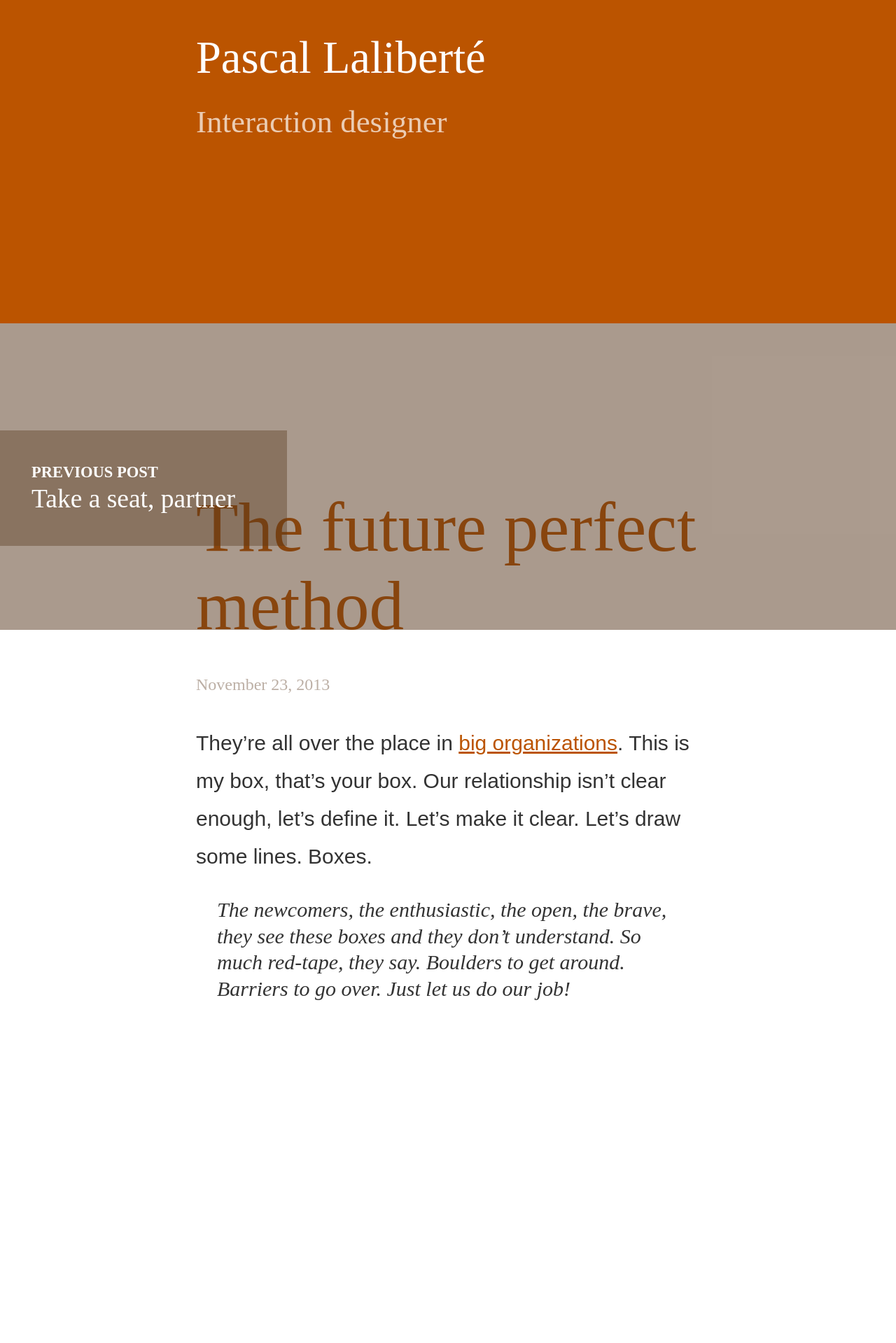
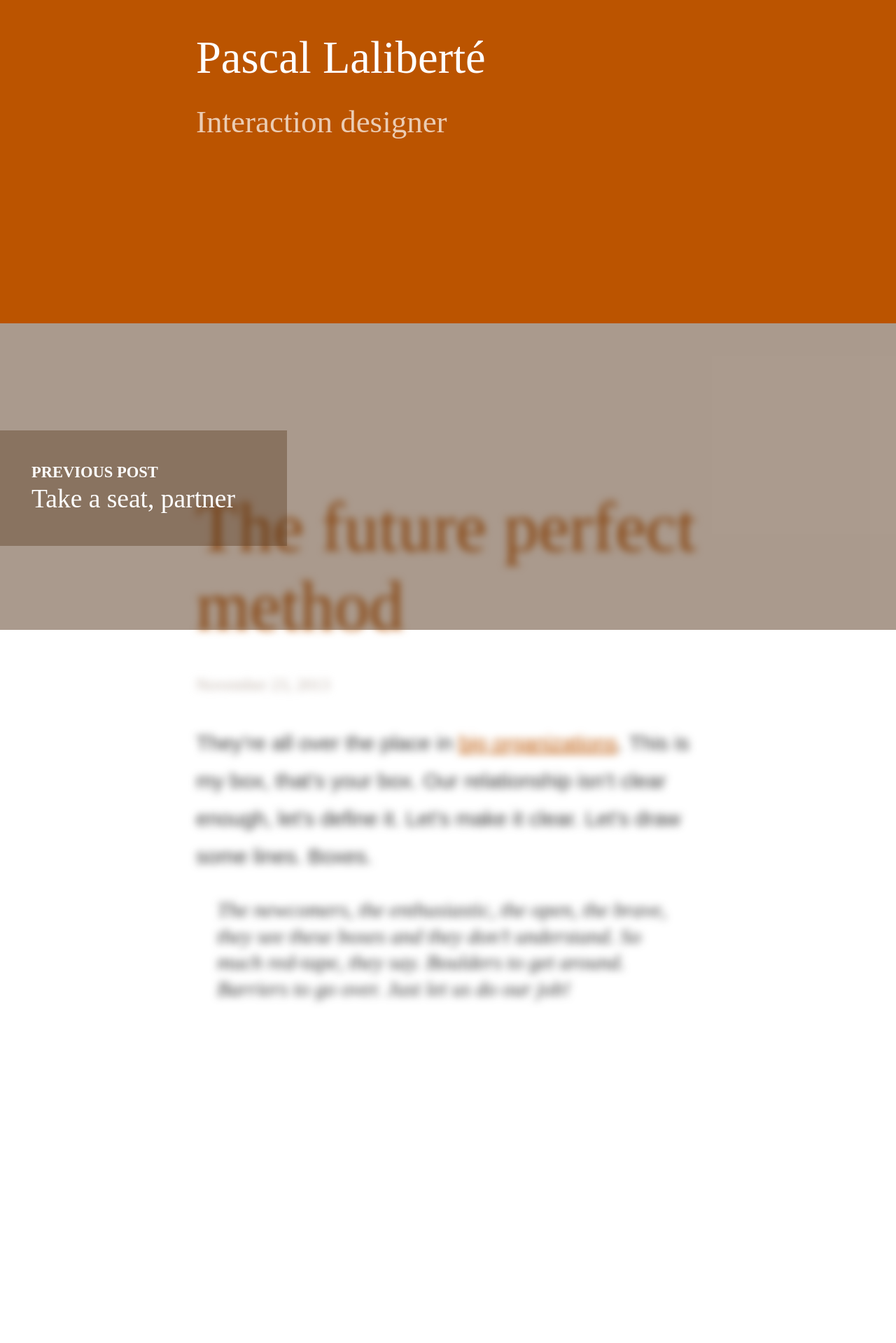
Before and after one commit to pascallaliberte/by.pascallaliberte.me, a Jekyll site: the page built from _posts/2013-11-23-the-future-perfect-method.md, in a window 1280 px wide. Shown: the whole page at 70% size. Built offline with Jekyll 4.4.1, drawn with Linux system fonts in a browser that asks for light colours; nearby versions of some CDN libraries.

Commit message:
Added a blur effect to the post when is-top (top gutter is fully shown)

```diff
--- a/a/css/screen.css
+++ b/a/css/screen.css
@@ -461,6 +461,12 @@ div.intro {
 }
 
 /* line 34, ../sass/layouts/post.sass */
+.is-top .post {
+  filter: blur(6px);
+  -webkit-filter: blur(6px);
+}
+
+/* line 38, ../sass/layouts/post.sass */
 .post h2 {
   font-size: 22px;
   font-size: 2.2rem;
@@ -476,7 +482,7 @@ div.intro {
   font-style: normal;
 }
 
-/* line 44, ../sass/layouts/post.sass */
+/* line 48, ../sass/layouts/post.sass */
 .post p {
   text-indent: 0em;
   margin-top: 0;
@@ -487,7 +493,7 @@ div.intro {
   font-style: normal;
 }
 
-/* line 52, ../sass/layouts/post.sass */
+/* line 56, ../sass/layouts/post.sass */
 .post-details > p:first-of-type {
   text-indent: 0;
   font-size: 20px;
@@ -501,7 +507,7 @@ div.intro {
   font-style: normal;
 }
 @media (min-width: 512px) and (min-height: 25em) {
-  /* line 52, ../sass/layouts/post.sass */
+  /* line 56, ../sass/layouts/post.sass */
   .post-details > p:first-of-type {
     line-height: 36px;
     line-height: 3.6rem;
@@ -510,7 +516,7 @@ div.intro {
   }
 }
 
-/* line 64, ../sass/layouts/post.sass */
+/* line 68, ../sass/layouts/post.sass */
 .post blockquote {
   margin-bottom: 25px;
   margin-bottom: 2.5rem;
@@ -527,7 +533,7 @@ div.intro {
   font-style: italic;
 }
 
-/* line 74, ../sass/layouts/post.sass */
+/* line 78, ../sass/layouts/post.sass */
 .post blockquote p {
   font-size: 1em;
   font-family: inherit;
@@ -535,56 +541,56 @@ div.intro {
   font-style: inherit;
 }
 
-/* line 80, ../sass/layouts/post.sass */
+/* line 84, ../sass/layouts/post.sass */
 .post p.meta {
   font-family: adelle, serif;
   color: #bcafa5;
 }
 
-/* line 84, ../sass/layouts/post.sass */
+/* line 88, ../sass/layouts/post.sass */
 .post img {
   max-width: 100%;
   display: block;
   margin: 0 auto;
 }
 
-/* line 89, ../sass/layouts/post.sass */
+/* line 93, ../sass/layouts/post.sass */
 .post-quote {
   margin-top: 70px;
   margin-top: 7rem;
 }
 
-/* line 92, ../sass/layouts/post.sass */
+/* line 96, ../sass/layouts/post.sass */
 .post-quote blockquote {
   margin-left: 0;
   margin-right: 0;
 }
 
-/* line 96, ../sass/layouts/post.sass */
+/* line 100, ../sass/layouts/post.sass */
 .post-quote-source p {
   margin: 0;
   color: #bcafa5;
 }
 
-/* line 100, ../sass/layouts/post.sass */
+/* line 104, ../sass/layouts/post.sass */
 .post-quote .meta {
   margin-top: 16px;
   margin-top: 1.6rem;
 }
 
-/* line 103, ../sass/layouts/post.sass */
+/* line 107, ../sass/layouts/post.sass */
 .post-meta-separator {
   padding: 0 5px;
   padding: 0 0.5rem;
 }
 
-/* line 106, ../sass/layouts/post.sass */
+/* line 110, ../sass/layouts/post.sass */
 .post-permalink {
   color: #bcafa5;
   text-decoration: none;
 }
 
-/* line 110, ../sass/layouts/post.sass */
+/* line 114, ../sass/layouts/post.sass */
 .post-permalink-icon {
   font-size: 14px;
   font-size: 1.4rem;
@@ -592,7 +598,7 @@ div.intro {
   padding-left: 0.5rem;
 }
 
-/* line 114, ../sass/layouts/post.sass */
+/* line 118, ../sass/layouts/post.sass */
 .post-permalink:hover {
   color: #bb5400;
 }
--- a/a/sass/layouts/post.sass
+++ b/a/sass/layouts/post.sass
@@ -30,6 +30,10 @@
     +rem(font-size, 66px)
     +rem(line-height, 75px)
     +rem(margin-top, 120px)
+
+.is-top .post
+  filter: blur(6px) // Blur it
+  -webkit-filter: blur(6px) // Blur it
 
 .post h2
   +rem(font-size, 22px)
```
Also changed, not shown: a/css/layouts/post.css (+21 -15 lines).
